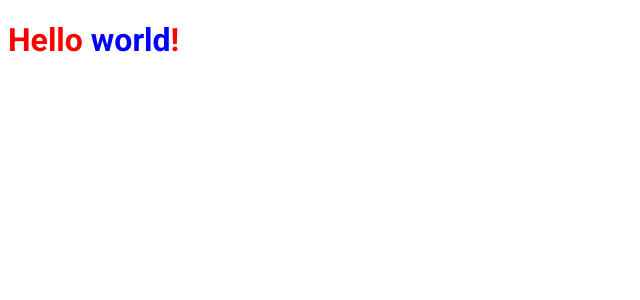
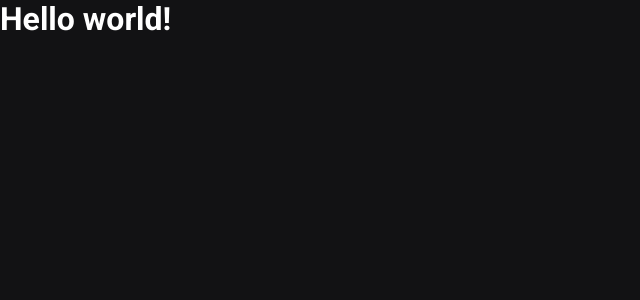
Before and after one commit to BrunoFgR/ig.news, a Next.js app: page / in a window 1280 px wide. Shown: the top 300 px of the page, without its empty margins (0-640 px from the left). Built offline with nearby package versions, Linux system fonts and the light colour scheme.

Commit message:
style(styles): configure global styles

```diff
--- a/src/pages/_app.tsx
+++ b/src/pages/_app.tsx
@@ -1,4 +1,6 @@
 import { AppProps } from 'next/app';
+
+import '../styles/global.scss';
 
 function MyApp({ Component, pageProps }: AppProps) {
   return <Component {...pageProps} />
--- a/src/pages/index.tsx
+++ b/src/pages/index.tsx
@@ -1,15 +1,14 @@
 import Head from 'next/head';
-
-import style from '../styles/home.module.scss';
 
 export default function Home() {
   return (
-    <h1 className={style.title}>
+    <>
       <Head>
         <title>Inicio | ig.news</title>
       </Head>
-
-      Hello <span>world</span>!
-    </h1>
+      <h1>
+        Hello <span>world</span>!
+      </h1>
+    </>
   )
 }
--- /dev/null
+++ b/src/styles/global.scss
@@ -0,0 +1,46 @@
+* {
+  margin: 0;
+  padding: 0;
+  box-sizing: border-box;
+}
+
+:root {
+  --white: #ffffff;
+
+  --gray-100: #e1e1e6;
+  --gray-300: #a8a8a3;
+  --gray-900: #121214;
+
+  --cyan-500: #61dafb;
+  --yellow-500: #eba417;
+}
+
+@media (max-width: 1080px) {
+  html {
+    font-size: 93.75%;
+  }
+}
+
+@media (max-width: 720px) {
+  html {
+    font-size: 87.5%;
+  }
+}
+
+body {
+  background: var(--gray-900);
+  color: var(--white)
+}
+
+body, input, textarea, select, button {
+  font: 400 1rem 'Roboto', sans-serif;
+}
+
+button {
+  cursor: pointer;
+}
+
+a {
+  color: inherit;
+  text-decoration: none;
+}
--- a/src/styles/home.module.scss
+++ /dev/null
@@ -1,8 +0,0 @@
-.title {
-  color: #f00;
-  font-family: Roboto;
-
-  span {
-    color: #00f;
-  }
-}
```
